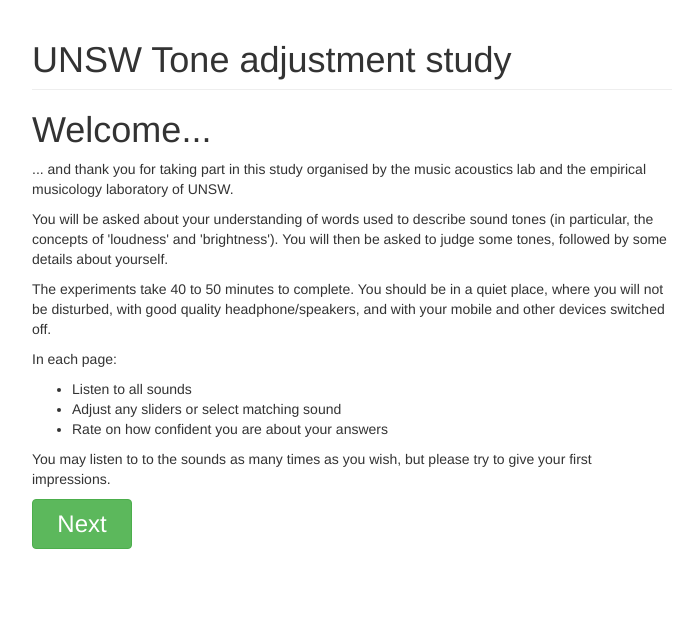
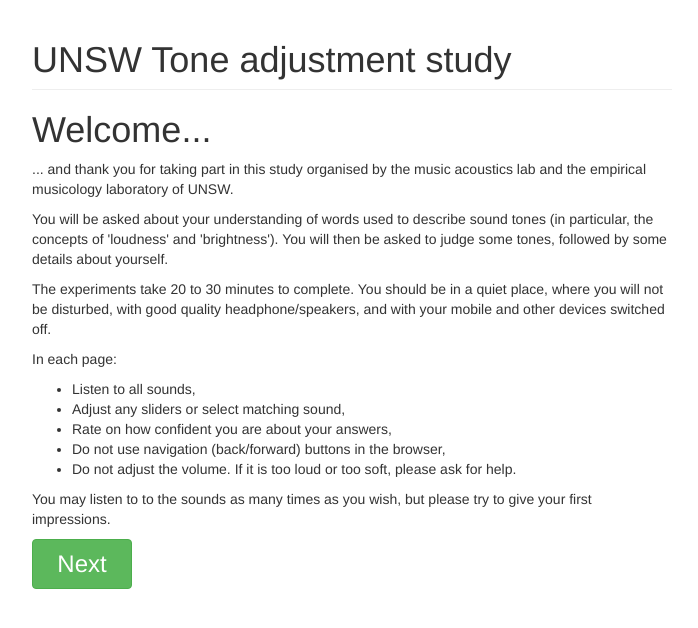
Before and after one commit to goiosunsw/DjangoSoundMatch, a Django app: template SoundRefAB/templates/SoundRefAB/pg_welcome.html in a window 1280 px wide. Shown: the top 628 px of the page, without its empty margins (288-986 px from the left). Run offline with Django 3.2, Linux system fonts and the light colour scheme; the template is opened without the code that fills it, so the values that code supplies are empty; parts of the project's set-up code (start-up, migrations or seed data) failed here and were passed over; some libraries are stand-ins or nearby versions.

Commit message:
Added instructions to welcome page

```diff
--- a/SoundRefAB/templates/SoundRefAB/pg_welcome.html
+++ b/SoundRefAB/templates/SoundRefAB/pg_welcome.html
@@ -13,14 +13,16 @@
 <p>You will be asked about your understanding of words used to describe sound tones (in particular, the concepts of 'loudness' and 'brightness'). You will then be asked to judge some tones, followed by some details about yourself.</p>
 
 
-<p>The experiments take 40 to 50 minutes to complete.  You should be in a quiet place, where you will not be disturbed, with good quality headphone/speakers, and with your mobile and other devices switched off.</p>
+<p>The experiments take 20 to 30 minutes to complete.  You should be in a quiet place, where you will not be disturbed, with good quality headphone/speakers, and with your mobile and other devices switched off.</p>
 
 <p>In each page:</p>
 
 <ul>
-    <li>Listen to all sounds</li>
-    <li>Adjust any sliders or select matching sound</li>
-    <li>Rate on how confident you are about your answers</li>
+    <li>Listen to all sounds,</li>
+    <li>Adjust any sliders or select matching sound,</li>
+    <li>Rate on how confident you are about your answers,</li>
+    <li>Do not use navigation (back/forward) buttons in the browser,</li>
+    <li>Do not adjust the volume. If it is too loud or too soft, please ask for help.</li>
 </ul>
 
 <p>You may listen to to the sounds as many times as you wish, but please try to give your first impressions.</p>
```
